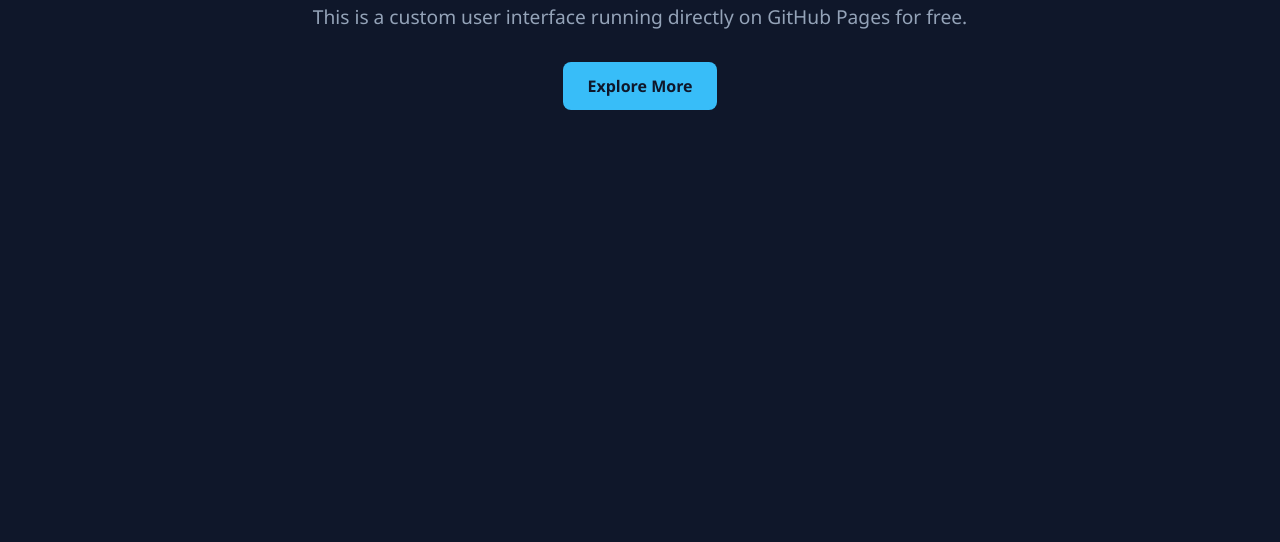
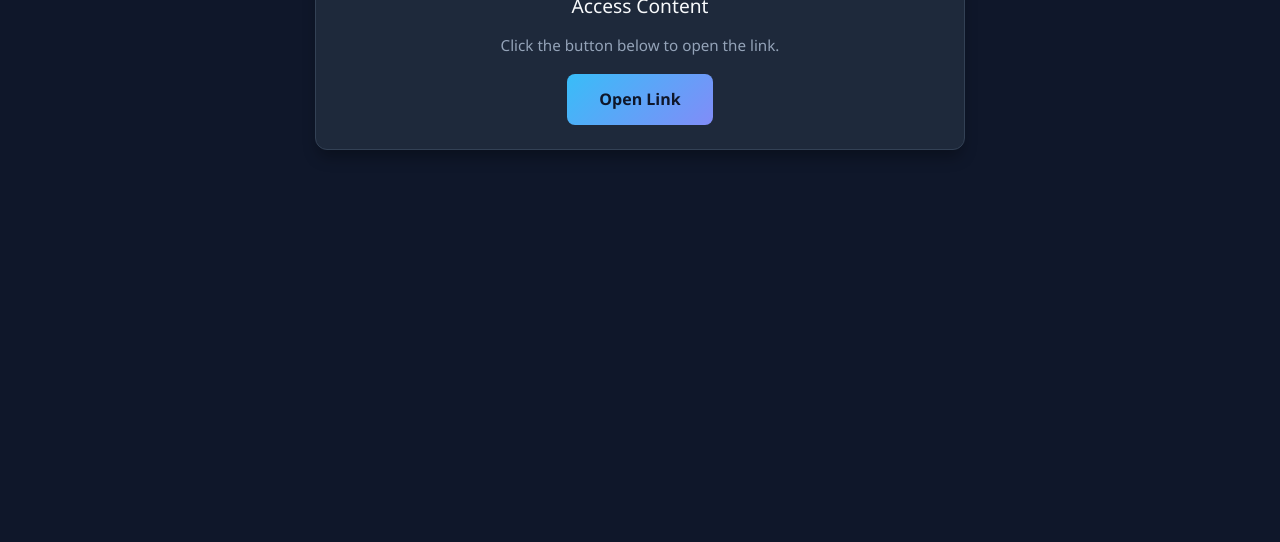
Before and after one commit to itsfrostbyte666-hub/itsfrostbyte666.github.io, a plain HTML site: page index.html in a window 1280 px wide. Shown: the part 258-800 px from the top of the page. Drawn offline with Linux system fonts and the light colour scheme.

Commit message:
Update index.html

```diff
--- a/index.html
+++ b/index.html
@@ -5,7 +5,6 @@
     <meta name="viewport" content="width=device-width, initial-scale=1.0">
     <title>My Website</title>
     <style>
-        /* Modern CSS Styling */
         body {
             font-family: 'Segoe UI', Tahoma, Geneva, Verdana, sans-serif;
             margin: 0;
@@ -25,41 +24,48 @@
             font-weight: bold;
             color: #38bdf8;
         }
-        nav a {
-            color: #94a3b8;
-            text-decoration: none;
-            margin-left: 1.5rem;
-            transition: color 0.2s;
-        }
-        nav a:hover {
-            color: #38bdf8;
-        }
         .hero {
             text-align: center;
-            padding: 5rem 1rem;
+            padding: 4rem 1rem 2rem;
             max-width: 800px;
             margin: 0 auto;
         }
-        .hero h1 {
-            font-size: 3rem;
-            margin-bottom: 1rem;
+
+        /* Styled Link Bar Box */
+        .link-bar-container {
+            max-width: 600px;
+            margin: 2rem auto;
+            padding: 1.5rem;
+            background-color: #1e293b;
+            border-radius: 12px;
+            border: 1px solid #334155;
+            box-shadow: 0 10px 15px -3px rgba(0, 0, 0, 0.3);
+            text-align: center;
         }
-        .hero p {
+        .link-bar-title {
             font-size: 1.2rem;
+            margin-bottom: 0.5rem;
+            color: #f8fafc;
+        }
+        .link-bar-desc {
+            font-size: 0.95rem;
             color: #94a3b8;
-            margin-bottom: 2rem;
+            margin-bottom: 1.2rem;
         }
-        .btn {
-            background-color: #38bdf8;
+        .link-btn {
+            display: inline-block;
+            background: linear-gradient(135deg, #38bdf8, #818cf8);
             color: #0f172a;
-            padding: 0.8rem 1.5rem;
+            padding: 0.9rem 2rem;
             border-radius: 8px;
             text-decoration: none;
             font-weight: bold;
-            display: inline-block;
+            font-size: 1rem;
+            transition: transform 0.2s, box-shadow 0.2s;
         }
-        .btn:hover {
-            background-color: #7dd3fc;
+        .link-btn:hover {
+            transform: translateY(-2px);
+            box-shadow: 0 4px 12px rgba(56, 189, 248, 0.4);
         }
     </style>
 </head>
@@ -67,17 +73,19 @@
 
     <header>
         <div class="logo">Frostbyte Site</div>
-        <nav>
-            <a href="#">Home</a>
-            <a href="#">About</a>
-            <a href="#">Projects</a>
-        </nav>
     </header>
 
     <main class="hero">
-        <h1>Welcome to My Website</h1>
-        <p>This is a custom user interface running directly on GitHub Pages for free.</p>
-        <a href="#" class="btn">Explore More</a>
+        <h1>Welcome to My Site</h1>
+
+        <!-- Styled Link Bar -->
+        <div class="link-bar-container">
+            <div class="link-bar-title">Access Content</div>
+            <p class="link-bar-desc">Click the button below to open the link.</p>
+            <a href="https://links.lootlabs.gg/s?VpeESUEG" class="link-btn" target="_blank" rel="noopener noreferrer">
+                Open Link
+            </a>
+        </div>
     </main>
 
 </body>
```
